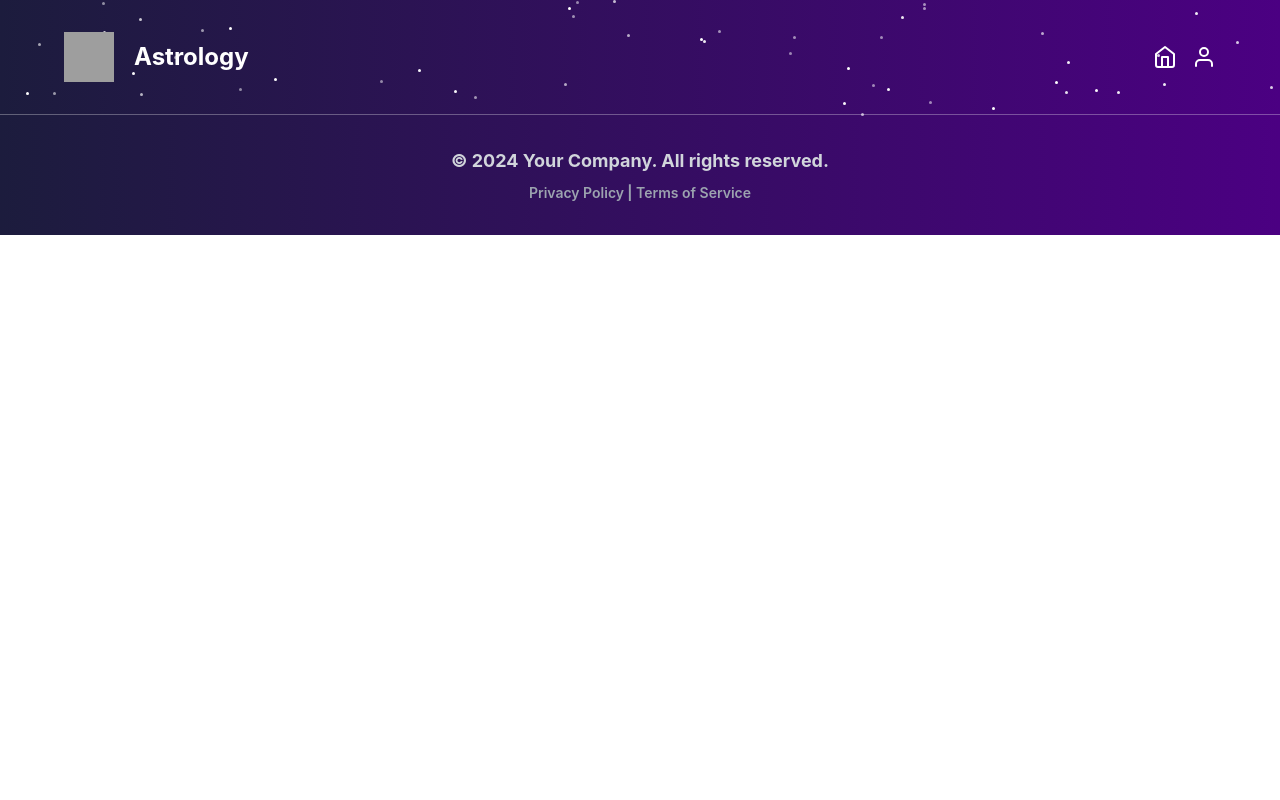
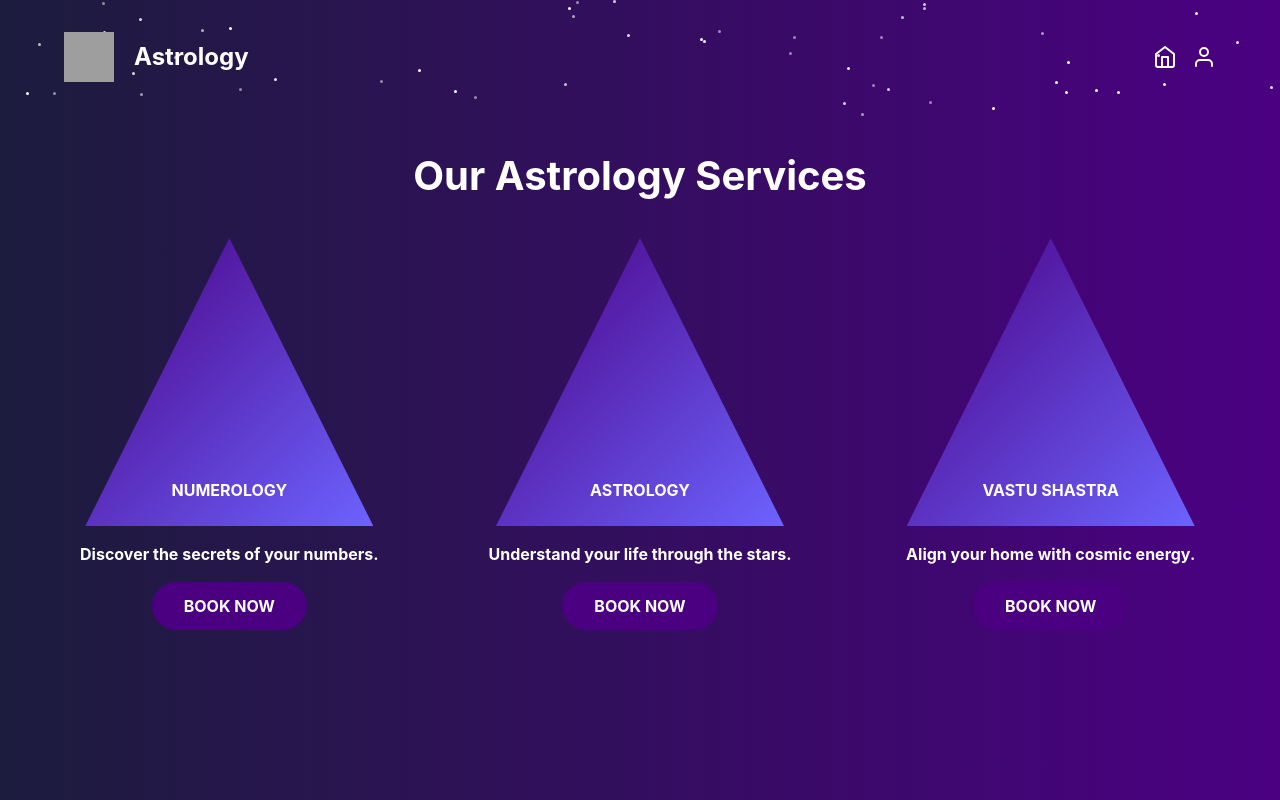
Before and after one commit to giteadi/Astrology, a React (Create React App) app in the folder client/: page /astrology in a window 1280 px wide. Shown: the top 800 px of the page. Built offline with nearby package versions, Linux system fonts and the light colour scheme; grey boxes are pictures that could not be loaded.

Commit message:
particular page for astrology and

```diff
--- a/client/src/App.js
+++ b/client/src/App.js
@@ -1,7 +1,7 @@
 import { Route, Routes } from "react-router-dom";
 import Nav from "./components/Nav";
 import Home from "./pages/Home";
-// import Astrology from "./pages/Astrology";
+import Astrology from "./pages/Astrology";
 import Footer from "./components/Footer";
 import Vastu from "./pages/Vastu";
 import Numerology from "./pages/Numrology";
@@ -27,6 +27,7 @@ function App() {
         <Route path='/invoice' element={<Invoice/>}/>
         <Route path='/cart' element={<Cart/>}/>
         <Route path="/cart-manegar" element={<CartManager/>}/>
+        <Route path='/astrology' element={<Astrology/>}/>
       </Routes>
       <Footer/>
     </div>
--- a/client/src/components/Searchbar.jsx
+++ b/client/src/components/Searchbar.jsx
@@ -1,18 +1,49 @@
-import React from "react";
+import React, { useState } from "react";
 import { FaSearch } from "react-icons/fa";
-import { Link } from "react-router-dom"; // Import Link from react-router-dom
+import { Link } from "react-router-dom";
 
 export default function SearchbarWithOptions() {
+  const [query, setQuery] = useState("");
+  const [filteredSuggestions, setFilteredSuggestions] = useState([]);
+
+  // List of services for suggestions
+  const services = [
+    { name: "Astrology", path: "/astrology" },
+    { name: "Numerology", path: "/numerology" },
+    { name: "Vastu", path: "/vastu" },
+    { name: "Astrology Consultation", path: "/astrology/consultation" },
+    { name: "Vastu Tips", path: "/vastu/tips" },
+    { name: "Numerology Reports", path: "/numerology/reports" },
+  ];
+
+  // Handle input changes
+  const handleInputChange = (e) => {
+    const input = e.target.value;
+    setQuery(input);
+
+    // Filter suggestions based on the input
+    if (input.trim() === "") {
+      setFilteredSuggestions([]);
+    } else {
+      const filtered = services.filter((service) =>
+        service.name.toLowerCase().includes(input.toLowerCase())
+      );
+      setFilteredSuggestions(filtered);
+    }
+  };
+
   return (
     <div className="flex flex-col items-center md:pt-5 px-4">
       {/* Searchbar */}
       <div className="relative w-full max-w-lg md:max-w-lg">
         <input
           type="text"
-          placeholder="Search..."
+          placeholder="Search for Astrology, Numerology, Vastu..."
+          value={query}
+          onChange={handleInputChange}
           className="w-full pl-12 pr-5 py-4 sm:py-3 md:py-4 bg-transparent border border-gray-300 rounded-full text-white text-sm md:text-lg focus:outline-none focus:border-white backdrop-blur-sm"
           style={{
-            background: "rgba(255, 255, 255, 0.15)",
+            background: "linear-gradient(90deg, #1c1c3d, #4b0082)",
           }}
         />
         <span className="absolute left-4 top-1/2 transform -translate-y-1/2 text-gray-300">
@@ -20,17 +51,47 @@ export default function SearchbarWithOptions() {
         </span>
       </div>
 
+      {/* Suggestions Dropdown */}
+      {filteredSuggestions.length > 0 && (
+        <div
+          className="absolute mt-2 w-full max-w-lg rounded-lg shadow-lg z-10"
+          style={{
+            background: "linear-gradient(90deg, #1c1c3d, #4b0082)", // Gradient for suggestions
+            color: "white",
+          }}
+        >
+          {filteredSuggestions.map((suggestion, index) => (
+            <Link
+              key={index}
+              to={suggestion.path}
+              className="block px-4 py-2 hover:bg-purple-600"
+            >
+              {suggestion.name}
+            </Link>
+          ))}
+        </div>
+      )}
+
       {/* Options */}
       <div className="backdrop-blur-md bg-[rgba(255,255,255,0.1)] shadow-lg rounded-3xl flex justify-around items-center gap-4 md:gap-6 p-4 md:p-8 w-full max-w-3xl mt-6 border border-white">
-        <Link to="/astrology" className="text-white text-sm md:text-lg font-semibold cursor-pointer hover:text-gray-300">
+        <Link
+          to="/astrology"
+          className="text-white text-sm md:text-lg font-semibold cursor-pointer hover:text-gray-300"
+        >
           Astrology
         </Link>
         <div className="h-6 md:h-8 w-px bg-white"></div>
-        <Link to="/vastu" className="text-white text-sm md:text-lg font-semibold cursor-pointer hover:text-gray-300">
+        <Link
+          to="/vastu"
+          className="text-white text-sm md:text-lg font-semibold cursor-pointer hover:text-gray-300"
+        >
           Vastu
         </Link>
         <div className="h-6 md:h-8 w-px bg-white"></div>
-        <Link to="/numerology" className="text-white text-sm md:text-lg font-semibold cursor-pointer hover:text-gray-300">
+        <Link
+          to="/numerology"
+          className="text-white text-sm md:text-lg font-semibold cursor-pointer hover:text-gray-300"
+        >
           Numerology
         </Link>
       </div>
--- a/client/src/pages/Astrology.jsx
+++ b/client/src/pages/Astrology.jsx
@@ -1,28 +1,141 @@
-// src/pages/AstroNumerology.jsx
 import React from "react";
-import SquareCarousel from "../components/SquareCarosal"; // Import SquareCarousel component
+import { useDispatch, useSelector } from "react-redux";
+import { addToCart } from "../Redux/CartSlice";
+import axios from "axios";
+import { useNavigate } from "react-router-dom";
 import styled from "styled-components";
 
-// Create a StyledContainer with the same background as in Home.jsx
-const StyledContainer = styled.div`
-  background: linear-gradient(90deg, #1c1c3d, #4b0082); /* Blue background */
+// Styled Components
+const PageContainer = styled.div`
+  background: linear-gradient(to right, #1c1c3d, #4b0082);
   min-height: 100vh;
-  padding: 2rem;
+  display: flex;
+  flex-direction: column;
+  align-items: center;
+  padding: 2rem 1rem;
+`;
+
+const Title = styled.h1`
+  text-align: center;
+  font-size: 2.5rem;
   color: white;
+  font-weight: bold;
+  margin-bottom: 2rem;
+`;
+
+const GridContainer = styled.div`
+  display: grid;
+  grid-template-columns: repeat(auto-fit, minmax(250px, 1fr));
+  gap: 2rem;
+  width: 100%;
+  max-width: 1200px;
+  justify-content: center;
+`;
+
+const ServiceCard = styled.div`
+  display: flex;
+  flex-direction: column;
+  align-items: center;
   text-align: center;
 `;
 
-const AstroNumerology = () => {
+const TriangleCardContainer = styled.div`
+  width: 18rem;
+  height: 18rem;
+  background: linear-gradient(to bottom right, #4b0082, #6c63ff);
+  clip-path: polygon(50% 0%, 0% 100%, 100% 100%);
+  display: flex;
+  justify-content: center;
+  align-items: flex-end;
+  color: white;
+  font-weight: bold;
+  padding: 1.5rem;
+  cursor: pointer;
+  transition: transform 0.3s ease-in-out;
+  &:hover {
+    transform: scale(1.05);
+  }
+`;
+
+const Description = styled.div`
+  margin-top: 1rem;
+  color: white;
+  font-size: 1rem;
+`;
+
+const BookNowButton = styled.button`
+  margin-top: 1rem;
+  padding: 0.75rem 2rem;
+  background-color: #4b0082;
+  color: white;
+  font-weight: bold;
+  border: none;
+  border-radius: 50px;
+  cursor: pointer;
+  transition: all 0.3s ease-in-out;
+  &:hover {
+    background-color: #6c63ff;
+    transform: scale(1.1);
+  }
+`;
+
+// Service Page Component
+const ServicePage = () => {
+  const dispatch = useDispatch();
+  const { user } = useSelector((state) => state.auth);
+  const navigate = useNavigate();
+
+  const handleBookNow = async (item) => {
+    if (!user) {
+      navigate("/login");
+      return;
+    }
+
+    const price = String(item.price);
+    const cartItem = {
+      user_id: user.userId,
+      item_id: item.id,
+      title: item.title,
+      description: item.description,
+      price,
+      quantity: 1,
+    };
+
+    try {
+      const response = await axios.post("http://localhost:4000/api/cart/add", cartItem);
+      if (response.status === 200) {
+        dispatch(addToCart(cartItem));
+      }
+    } catch (error) {
+      console.error("Error adding to cart", error);
+    }
+  };
+
+  const services = [
+    { id: 101, title: "Numerology", description: "Discover the secrets of your numbers.", price: 299.99 },
+    { id: 102, title: "Astrology", description: "Understand your life through the stars.", price: 399.99 },
+    { id: 103, title: "Vastu Shastra", description: "Align your home with cosmic energy.", price: 499.99 },
+  ];
+
   return (
-    <StyledContainer>
-      <h1>Astro Numerology</h1>
-      <p>
-        Explore the world of Astro Numerology and discover how the powerful
-        energies of numbers and astrology intertwine to influence your life.
-      </p>
-      <SquareCarousel /> {/* You can include the carousel here if you want */}
-    </StyledContainer>
+    <PageContainer>
+      <Title>Our Astrology Services</Title>
+      <GridContainer>
+        {services.map((item) => (
+          <ServiceCard key={item.id}>
+            {/* Triangular Card */}
+            <TriangleCardContainer onClick={() => navigate(`/astrology/${item.id}`)}>
+              {item.title.toUpperCase()}
+            </TriangleCardContainer>
+            {/* Service Description */}
+            <Description>{item.description}</Description>
+            {/* Booking Button */}
+            <BookNowButton onClick={() => handleBookNow(item)}>BOOK NOW</BookNowButton>
+          </ServiceCard>
+        ))}
+      </GridContainer>
+    </PageContainer>
   );
 };
 
-export default AstroNumerology;
+export default ServicePage;
```
